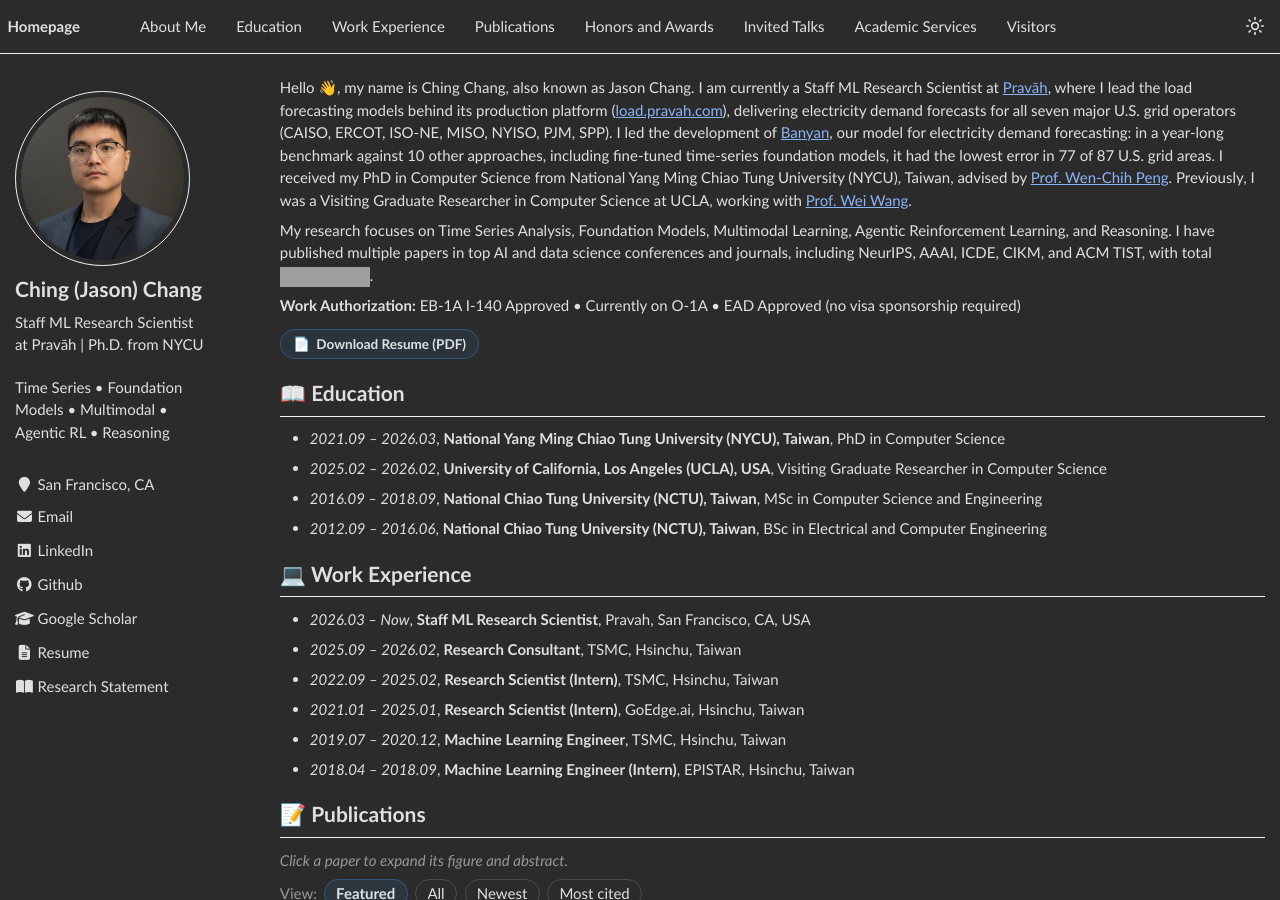
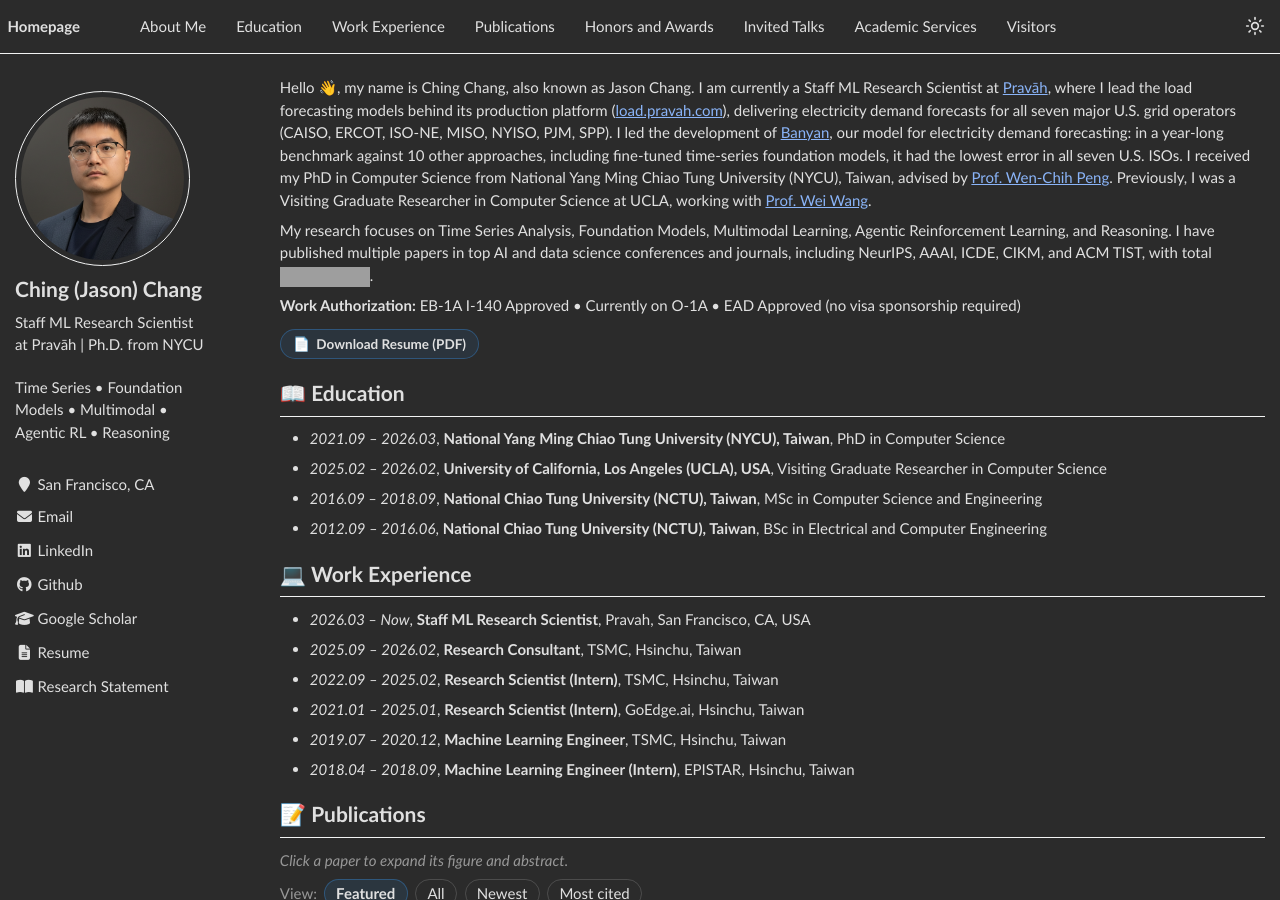
Before and after one commit to blacksnail789521/blacksnail789521.github.io, a Jekyll site: the page built from _pages/about.md, in a window 1280 px wide and 900 px high. Built offline with Jekyll 4.4.1, drawn with Linux system fonts in a browser that asks for light colours; grey boxes are pictures that could not be loaded.

Commit message:
About: Banyan had the lowest error in all seven U.S. ISOs; publish resume
Co-Authored-By: Claude Fable 5.2 <noreply@anthropic.com>

```diff
--- a/_pages/about.md
+++ b/_pages/about.md
@@ -17,7 +17,7 @@ redirect_from:
 
 <span class='anchor' id='about-me'></span>
 
-Hello 👋, my name is Ching Chang, also known as Jason Chang. I am currently a Staff ML Research Scientist at [Pravāh](https://pravah.com/), where I lead the load forecasting models behind its production platform ([load.pravah.com](https://load.pravah.com)), delivering electricity demand forecasts for all seven major U.S. grid operators (CAISO, ERCOT, ISO-NE, MISO, NYISO, PJM, SPP). I led the development of [Banyan](https://www.pravah.com/blog/banyan), our model for electricity demand forecasting: in a year-long benchmark against 10 other approaches, including fine-tuned time-series foundation models, it had the lowest error in 77 of 87 U.S. grid areas. I received my PhD in Computer Science from National Yang Ming Chiao Tung University (NYCU), Taiwan, advised by [Prof. Wen-Chih Peng](https://sites.google.com/site/wcpeng/). Previously, I was a Visiting Graduate Researcher in Computer Science at UCLA, working with [Prof. Wei Wang](http://web.cs.ucla.edu/~weiwang/).
+Hello 👋, my name is Ching Chang, also known as Jason Chang. I am currently a Staff ML Research Scientist at [Pravāh](https://pravah.com/), where I lead the load forecasting models behind its production platform ([load.pravah.com](https://load.pravah.com)), delivering electricity demand forecasts for all seven major U.S. grid operators (CAISO, ERCOT, ISO-NE, MISO, NYISO, PJM, SPP). I led the development of [Banyan](https://www.pravah.com/blog/banyan), our model for electricity demand forecasting: in a year-long benchmark against 10 other approaches, including fine-tuned time-series foundation models, it had the lowest error in all seven U.S. ISOs. I received my PhD in Computer Science from National Yang Ming Chiao Tung University (NYCU), Taiwan, advised by [Prof. Wen-Chih Peng](https://sites.google.com/site/wcpeng/). Previously, I was a Visiting Graduate Researcher in Computer Science at UCLA, working with [Prof. Wei Wang](http://web.cs.ucla.edu/~weiwang/).
 
 My research focuses on Time Series Analysis, Foundation Models, Multimodal Learning, Agentic Reinforcement Learning, and Reasoning. I have published multiple papers in top AI and data science conferences and journals, including NeurIPS, AAAI, ICDE, CIKM, and ACM TIST, with total
 <a href='https://scholar.google.com/citations?user=OXCVj48AAAAJ'><img src="https://img.shields.io/endpoint?url={{ url | url_encode }}&logo=Google%20Scholar&labelColor=f6f6f6&color=9cf&style=flat&label=google citations"></a>.
```
Also changed, not shown: 1 other file.
